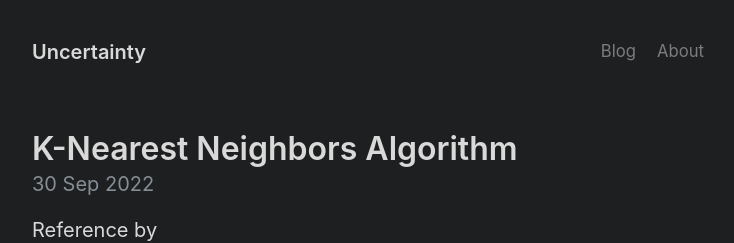
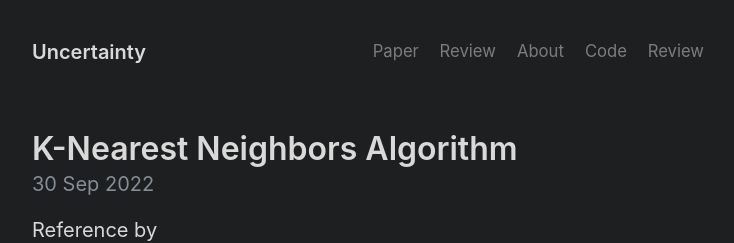
Before and after one commit to mawjdgus0812/mawjdgus0812.github.io, a Jekyll site: the page built from index.html, in a window 1280 px wide. Shown: the top 243 px of the page, without its empty margins (272-1006 px from the left). Built offline with Jekyll 4.4.1, drawn with Linux system fonts in a browser that asks for light colours; the list of posts is cut into pages by our own code.

Commit message:
Update _config.yml

```diff
--- a/_config.yml
+++ b/_config.yml
@@ -41,11 +41,14 @@ version: 3.0.0
 
 # Navbar page list
 nav:
-  - title: Blog
+  - title: Paper Review
     url: /archive
 
   - title: About
     url: /about
+
+  - title: Code Review
+    url: /archive2
 
 # Conversion
 markdown: kramdown
```
